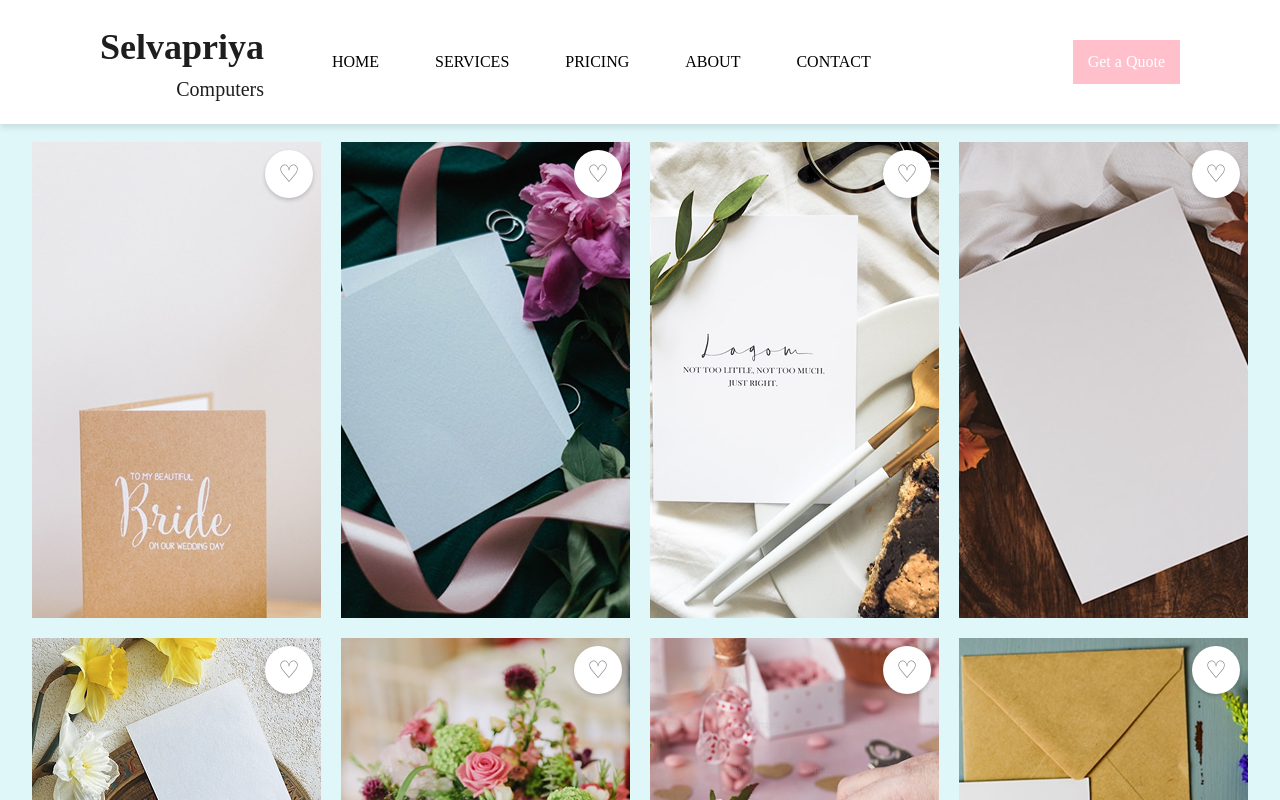
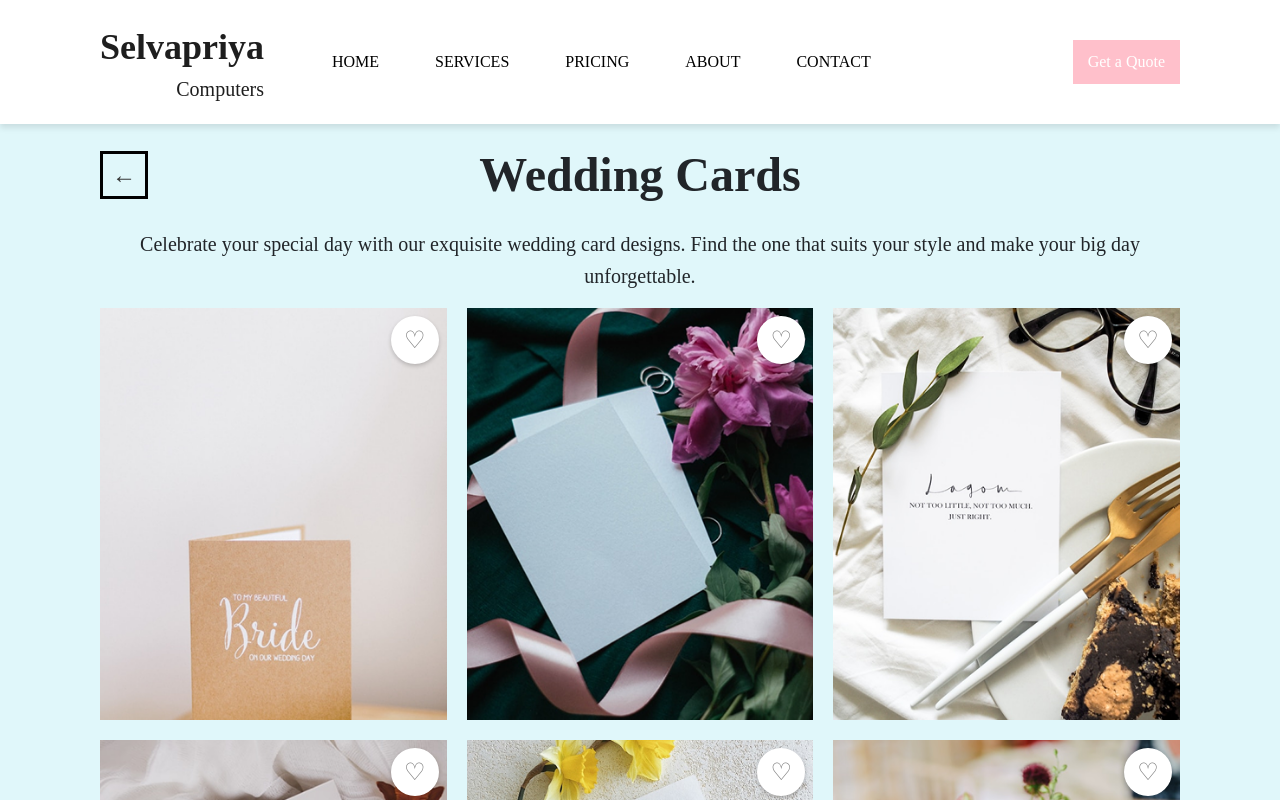
Before and after one commit to SanthoshRam-98/selvapriyacomputers-a-z-, a React (Create React App) app: page /services/wedding-cards in a window 1280 px wide. Shown: the top 800 px of the page. Built offline with nearby package versions, Linux system fonts and the light colour scheme.

Commit message:
Added responsive to Serices and its one of the product(weddingcard)

```diff
--- a/src/App.js
+++ b/src/App.js
@@ -41,7 +41,7 @@ function App() {
           onQuoteClick={handleQuoteClick}
           isDisabled={showQuotation}
         />
-        <QuotationForm isOpen={showQuotation} onClose={handleQuoteClick} />
+        {/* <QuotationForm isOpen={showQuotation} onClose={handleQuoteClick} /> */}
         <MainContent $isBlurred={showQuotation}>
           <Routes>
             <Route path="/" element={<HomePage />} />
--- a/src/components/NavBar.js
+++ b/src/components/NavBar.js
@@ -303,10 +303,6 @@ const NavigationBar = () => {
             Get a Quote
           </QuoteButton>
         </MenuItem>
-        <QuotationForm
-          isOpen={isQuoteOpen}
-          onClose={() => setIsQuoteOpen(false)}
-        />
       </Menu>
     </Nav>
   );
--- a/src/pages/QuotationForm.js
+++ b/src/pages/QuotationForm.js
@@ -1,245 +1,168 @@
 import React, { useState } from "react";
 import styled from "styled-components";
 
-const QuotationForm = ({ isOpen, onClose }) => {
-  const [selectedFile, setSelectedFile] = useState(null);
+const Container = styled.div`
+  display: flex;
+  flex-direction: column;
+  align-items: center;
+  background-color: #f8f8f8;
+  margin-right: 100px;
+  margin-left: 100px;
+`;
+
+const Title = styled.h2`
+  font-size: 24px;
+  font-weight: bold;
+  color: #000;
+`;
+
+const Subtitle = styled.p`
+  color: #666;
+  font-size: 14px;
+`;
+
+const Form = styled.form`
+  margin-top: 20px;
+  width: 100%;
+
+  background: #fff;
+  padding: 30px;
+`;
+
+const InputGroup = styled.div`
+  display: grid;
+  grid-template-columns: repeat(2, 500px);
+  gap: 15px;
+`;
+
+const Input = styled.input`
+  width: 100%;
+  padding: 10px;
+  border: 1px solid #ccc;
+
+  font-size: 14px;
+`;
+
+const TextArea = styled.textarea`
+  width: 500px;
+  padding: 10px;
+  border: 1px solid #ccc;
+
+  font-size: 14px;
+  margin-top: 15px;
+`;
+
+const FileUploadContainer = styled.div`
+  margin-top: 20px;
+  background: #d1ecf1;
+  padding: 20px;
+
+  border: 2px dashed #a3c1d1;
+  text-align: center;
+`;
+
+const FileText = styled.p`
+  font-size: 14px;
+  color: #666;
+`;
+
+const SubmitButton = styled.button`
+  margin-top: 20px;
+  width: 100%;
+  background: #ffb6c1;
+  color: white;
+  padding: 10px;
+  border: none;
+
+  font-size: 16px;
+  cursor: pointer;
+  &:hover {
+    background: #ff96a0;
+  }
+`;
+
+const QuotationForm = () => {
   const [formData, setFormData] = useState({
     firstName: "",
     lastName: "",
     email: "",
-    phone: "",
+    whatsapp: "",
     message: "",
+    files: [],
   });
 
-  const handleOverlayClick = (e) => {
-    if (e.target === e.currentTarget) {
-      resetForm();
-      onClose();
-    }
+  const handleChange = (e) => {
+    const { name, value } = e.target;
+    setFormData({ ...formData, [name]: value });
   };
 
-  const handleFileChange = (event) => {
-    const file = event.target.files[0];
-    if (file) {
-      setSelectedFile(file.name);
-    }
+  const handleFileChange = (e) => {
+    setFormData({ ...formData, files: [...e.target.files] });
   };
 
-  const triggerFileUpload = () => {
-    document.getElementById("fileInput").click();
-  };
-
-  const resetForm = () => {
-    setFormData({
-      firstName: "",
-      lastName: "",
-      email: "",
-      phone: "",
-      message: "",
-    });
-    setSelectedFile(null);
-  };
-
-  const handleInputChange = (e) => {
-    const { name, value } = e.target;
-    setFormData((prevData) => ({
-      ...prevData,
-      [name]: value,
-    }));
+  const handleSubmit = (e) => {
+    e.preventDefault();
+    console.log(formData);
   };
 
   return (
-    <FormOverlay $isOpen={isOpen} onClick={handleOverlayClick}>
-      <FormContainer onClick={(e) => e.stopPropagation()}>
-        <CloseButton onClick={onClose}>&times;</CloseButton>
-        <Title>Get a Quotation</Title>
-        <Subtitle>Tell us about your project or just say hello!</Subtitle>
-        <InputRow>
+    <Container>
+      <Title>Get a Quotation</Title>
+      <Subtitle>Tell us about your project or just say hello!</Subtitle>
+      <Form onSubmit={handleSubmit}>
+        <InputGroup>
           <Input
             type="text"
-            placeholder="First Name*"
             name="firstName"
+            placeholder="Enter your First Name*"
             value={formData.firstName}
-            onChange={handleInputChange}
+            onChange={handleChange}
             required
           />
           <Input
             type="text"
-            placeholder="Last Name*"
             name="lastName"
+            placeholder="Enter your Last Name*"
             value={formData.lastName}
-            onChange={handleInputChange}
-            required
-          />
-        </InputRow>
-        <InputRow>
-          <Input
-            type="email"
-            placeholder="Email*"
-            name="email"
-            value={formData.email}
-            onChange={handleInputChange}
+            onChange={handleChange}
             required
           />
           <Input
-            type="tel"
-            placeholder="WhatsApp Number*"
-            name="phone"
-            value={formData.phone}
-            onChange={handleInputChange}
+            type="email"
+            name="email"
+            placeholder="Enter your Email*"
+            value={formData.email}
+            onChange={handleChange}
             required
           />
-        </InputRow>
-        <MessageBox
+          <Input
+            type="text"
+            name="whatsapp"
+            placeholder="Enter your Whatsapp Number*"
+            value={formData.whatsapp}
+            onChange={handleChange}
+            required
+          />
+        </InputGroup>
+        <TextArea
           name="message"
           placeholder="Type your message here..."
           value={formData.message}
-          onChange={handleInputChange}
+          onChange={handleChange}
         />
-        <FileUploadBox>
-          <UploadText>Insert your file</UploadText>
-          <AllowedTypes>
-            Allowed formats: .jpg, .jpeg, .doc, .docx, .pdf, .png, .gif
-          </AllowedTypes>
-          <UploadArea onClick={triggerFileUpload}>
-            <input
-              type="file"
-              id="fileInput"
-              style={{ display: "none" }}
-              onChange={handleFileChange}
-              accept=".jpg, .jpeg, .doc, .docx, .pdf, .png, .gif"
-            />
-            <UploadIcon>📂</UploadIcon>
-            <UploadButton>Upload Files</UploadButton>
-            <DropText>
-              {selectedFile
-                ? `Selected: ${selectedFile}`
-                : "or drop files here"}
-            </DropText>
-          </UploadArea>
-        </FileUploadBox>
-        <SubmitButton>Submit</SubmitButton>
-      </FormContainer>
-    </FormOverlay>
+        <FileUploadContainer>
+          <p>
+            <strong>Insert your file</strong>
+          </p>
+          <FileText>
+            Allowed documents (.jpg, .jpeg, .doc, .docx, .pdf, .png, .gif)
+          </FileText>
+          <input type="file" multiple onChange={handleFileChange} />
+        </FileUploadContainer>
+        <SubmitButton type="submit">Submit</SubmitButton>
+      </Form>
+    </Container>
   );
 };
 
 export default QuotationForm;
-
-// Styled Components
-const FormOverlay = styled.div`
-  position: fixed;
-  top: 0;
-  left: 0;
-  width: 100vw;
-  height: 100vh;
-  background: rgba(0, 0, 0, 0.5);
-  display: ${({ $isOpen }) => ($isOpen ? "flex" : "none")};
-  justify-content: center;
-  align-items: center;
-  z-index: 1000;
-  padding: 20px;
-`;
-
-const FormContainer = styled.div`
-  background: white;
-  padding: 20px;
-  width: 90%;
-  max-width: 500px;
-  box-shadow: 0px 4px 10px rgba(0, 0, 0, 0.1);
-  display: flex;
-  flex-direction: column;
-  border-radius: 8px;
-`;
-
-const CloseButton = styled.button`
-  align-self: flex-end;
-  font-size: 28px;
-  background: none;
-  border: none;
-  cursor: pointer;
-`;
-
-const Title = styled.h2`
-  text-align: center;
-  font-size: 24px;
-`;
-
-const Subtitle = styled.p`
-  text-align: center;
-  font-size: 16px;
-`;
-
-const InputRow = styled.div`
-  display: flex;
-  gap: 10px;
-  margin-bottom: 10px;
-  @media (max-width: 480px) {
-    flex-direction: column;
-  }
-`;
-
-const Input = styled.input`
-  flex: 1;
-  padding: 8px;
-  border: 1px solid #ccc;
-  width: 100%;
-`;
-
-const MessageBox = styled.textarea`
-  width: 100%;
-  height: 80px;
-  padding: 8px;
-  border: 1px solid #ccc;
-  margin-bottom: 15px;
-`;
-
-const FileUploadBox = styled.div`
-  background: #e0f0ff;
-  padding: 15px;
-  text-align: center;
-  margin-bottom: 15px;
-`;
-
-const UploadText = styled.h3`
-  font-size: 16px;
-`;
-
-const AllowedTypes = styled.p`
-  font-size: 12px;
-  color: #555;
-  margin-bottom: 10px;
-`;
-
-const UploadArea = styled.div`
-  border: 2px dashed #ccc;
-  padding: 15px;
-  cursor: pointer;
-`;
-
-const UploadIcon = styled.div`
-  font-size: 30px;
-`;
-
-const UploadButton = styled.button`
-  background: #ffaaaa;
-  color: white;
-  padding: 8px 16px;
-  border: none;
-  cursor: pointer;
-  margin-top: 8px;
-`;
-
-const DropText = styled.p`
-  font-size: 12px;
-`;
-
-const SubmitButton = styled.button`
-  display: block;
-  margin: auto;
-  background: #ffaaaa;
-  color: white;
-  padding: 10px;
-  border: none;
-  cursor: pointer;
-`;
--- a/src/pages/Services/Services.js
+++ b/src/pages/Services/Services.js
@@ -69,30 +69,83 @@ export function ProductGrid() {
 
 // Styled Components
 const Section = styled.section`
-  padding: 50px 20px;
+  padding-top: 48px;
+  padding-bottom: 48px;
   text-align: center;
   background-color: #f5f5f5;
   color: black;
 `;
 
 const Header = styled.div`
+  display: flex;
+  flex-direction: column;
+  gap: 24px;
   margin-top: 100px;
   margin-bottom: 40px;
+  @media (max-width: 330px) {
+    margin-top: 50px;
+    margin-bottom: 20px;
+  }
 `;
 
 const Heading = styled.h1`
-  font-size: 32px;
+  font-size: 3rem; /* Base font size for large screens */
   font-weight: bold;
+  text-align: center;
+  margin: 0;
+
+  @media (max-width: 992px) {
+    font-size: 2.5rem;
+    text-align: center;
+  }
+  @media (max-width: 768px) {
+    font-size: 2rem;
+  }
+  @media (max-width: 420px) {
+    font-size: 1.6rem; /* Final reduction for very small screens */
+  }
+  @media (max-width: 330px) {
+    font-size: 1.3rem;
+  }
+  @media (max-width: 230px) {
+    font-size: 1rem;
+  }
 `;
 
 const SubHeading = styled.p`
-  font-size: 18px;
-  color: black;
+  font-size: 1.25rem; /* Default font size for larger screens */
+  line-height: 1.6; /* Maintain readability */
+  max-width: 750px; /* Limit width for readability */
+  margin: 0 auto; /* Center-align text */
+
+  @media (max-width: 1200px) {
+    font-size: 1.15rem; /* Slightly reduce font size for medium screens */
+  }
+
+  @media (max-width: 992px) {
+    font-size: 1.1rem; /* Further reduction for smaller screens */
+  }
+
+  @media (max-width: 768px) {
+    font-size: 1rem; /* Adjust for tablets and small devices */
+    line-height: 1.5; /* Adjust line height for compact text */
+  }
+
+  @media (max-width: 576px) {
+    font-size: 0.95rem; /* Slightly smaller for smaller phones */
+  }
+
+  @media (max-width: 420px) {
+    font-size: 0.9rem; /* Final reduction for very small screens */
+    line-height: 1.4; /* Tighten line spacing for smaller space */
+  }
 `;
 
 const GridContainer = styled.div`
+  margin-right: 100px;
+  margin-left: 100px;
   display: grid;
-  grid-template-columns: repeat(4, 1fr);
+  grid-template-columns: repeat(3, 1fr);
   gap: 20px;
 
   @media (max-width: 1024px) {
@@ -102,15 +155,21 @@ const GridContainer = styled.div`
   @media (max-width: 768px) {
     grid-template-columns: repeat(2, 1fr);
   }
-
+  @media (max-width: 660px) {
+    margin-right: 50px;
+    margin-left: 50px;
+  }
   @media (max-width: 480px) {
     grid-template-columns: 1fr;
+  }
+  @media (max-width: 330px) {
+    margin-right: 20px;
+    margin-left: 20px;
   }
 `;
 
 const ImageContainer = styled.div`
   position: relative;
-  height: 476px;
   overflow: hidden;
 
   img {
@@ -137,7 +196,7 @@ const Overlay = styled.div`
   bottom: -100%; /* Initially hidden */
   left: 0;
   right: 0;
-  height: 25px; /* Approx height of hover effect */
+  height: 40px; /* Approx height of hover effect */
   background-color: rgba(0, 0, 0, 0.6); /* Default background color */
   display: flex;
   justify-content: center;
--- a/src/pages/Services/WeddingCards.js
+++ b/src/pages/Services/WeddingCards.js
@@ -31,14 +31,12 @@ const cards = [
 const Container = styled.div`
   min-height: 100vh;
   background-color: #e0f7fa;
-  padding: 2rem;
+
   position: relative;
 `;
 
 const BackButton = styled.button`
   position: absolute;
-  top: 3rem;
-  left: 3rem;
   background-color: transparent;
   border: 3px solid black;
   width: 3rem;
@@ -50,29 +48,73 @@ const BackButton = styled.button`
   font-size: 1.5rem;
   color: #333;
   transition: background-color 0.3s;
-
+  font-weight: bold;
   &:hover {
     background-color: transparent;
+  }
+  @media (max-width: 380px) {
+    width: 1.8rem;
+    height: 1.8rem;
+    font-size: 0.8rem;
+  }
+  @media (max-width: 280px) {
+    width: 1.2rem;
+    height: 1.2rem;
+    font-size: 0.4rem;
   }
 `;
 
 const Title = styled.h1`
-  font-size: 2rem;
+  font-size: 3rem;
   font-weight: bold;
   text-align: center;
-  margin-bottom: 1rem;
-  color: #333;
+  margin: 0;
+
+  @media (max-width: 992px) {
+    font-size: 2.5rem;
+  }
+  @media (max-width: 768px) {
+    font-size: 2rem;
+  }
+  @media (max-width: 420px) {
+    font-size: 1.6rem;
+  }
+  @media (max-width: 330px) {
+    font-size: 1.3rem;
+  }
+  @media (max-width: 230px) {
+    font-size: 1rem;
+  }
 `;
 
 const Subtitle = styled.p`
+  font-size: 1.25rem;
+  line-height: 1.6;
   text-align: center;
-  color: #666;
-  margin-bottom: 2rem;
+  @media (max-width: 1200px) {
+    font-size: 1.15rem;
+  }
+  @media (max-width: 992px) {
+    font-size: 1.1rem;
+  }
+  @media (max-width: 768px) {
+    font-size: 1rem;
+    line-height: 1.5;
+  }
+  @media (max-width: 576px) {
+    font-size: 0.95rem;
+
+    align-items: flex-start;
+  }
+  @media (max-width: 420px) {
+    font-size: 0.9rem;
+    line-height: 1.4;
+  }
 `;
 
 const GridContainer = styled.div`
   display: grid;
-  grid-template-columns: repeat(4, 1fr);
+  grid-template-columns: repeat(3, 1fr);
   gap: 20px;
 
   @media (max-width: 1024px) {
@@ -90,7 +132,7 @@ const GridContainer = styled.div`
 
 const ImageContainer = styled.div`
   position: relative;
-  height: 476px;
+
   overflow: hidden;
 
   img {
@@ -140,6 +182,11 @@ const LikeButton = styled.button`
   }
 `;
 
+const TitleSection = styled.div`
+  display: flex;
+  flex-direction: column;
+  justify-content: center;
+`;
 const WeddingCardsGrid = () => {
   const [likedCards, setLikedCards] = useState({});
   const navigate = useNavigate();
@@ -152,14 +199,43 @@ const WeddingCardsGrid = () => {
     navigate("/services");
   };
 
+  const Header = styled.div`
+    display: flex;
+    flex-direction: column;
+    gap: 24px;
+  `;
+  const EntireContainer = styled.div`
+    margin-right: 100px;
+    margin-left: 100px;
+    padding-top: 128px;
+    padding-bottom: 64px;
+    @media (max-width: 1900px) {
+      padding-top: 146px;
+    }
+    @media (max-width: 660px) {
+      margin-left: 50px;
+      margin-right: 50px;
+    }
+    @media (max-width: 330px) {
+      margin-left: 20px;
+      margin-right: 20px;
+      padding-top: 98px;
+    }
+  `;
   return (
     <Container>
+      <EntireContainer>
+        <Header>
+          <TitleSection>
             <BackButton onClick={goBack}>←</BackButton>
             <Title>Wedding Cards</Title>
+          </TitleSection>
           <Subtitle>
-        Celebrate your special day with our exquisite wedding card designs. Find
-        the one that suits your style and make your big day unforgettable.
+            Celebrate your special day with our exquisite wedding card designs.
+            Find the one that suits your style and make your big day
+            unforgettable.
           </Subtitle>
+        </Header>
         <GridContainer>
           {cards.map((card) => (
             <ImageContainer key={card.id}>
@@ -173,6 +249,7 @@ const WeddingCardsGrid = () => {
             </ImageContainer>
           ))}
         </GridContainer>
+      </EntireContainer>
     </Container>
   );
 };
```
Lines whose indentation alone changed are shown as unchanged.
